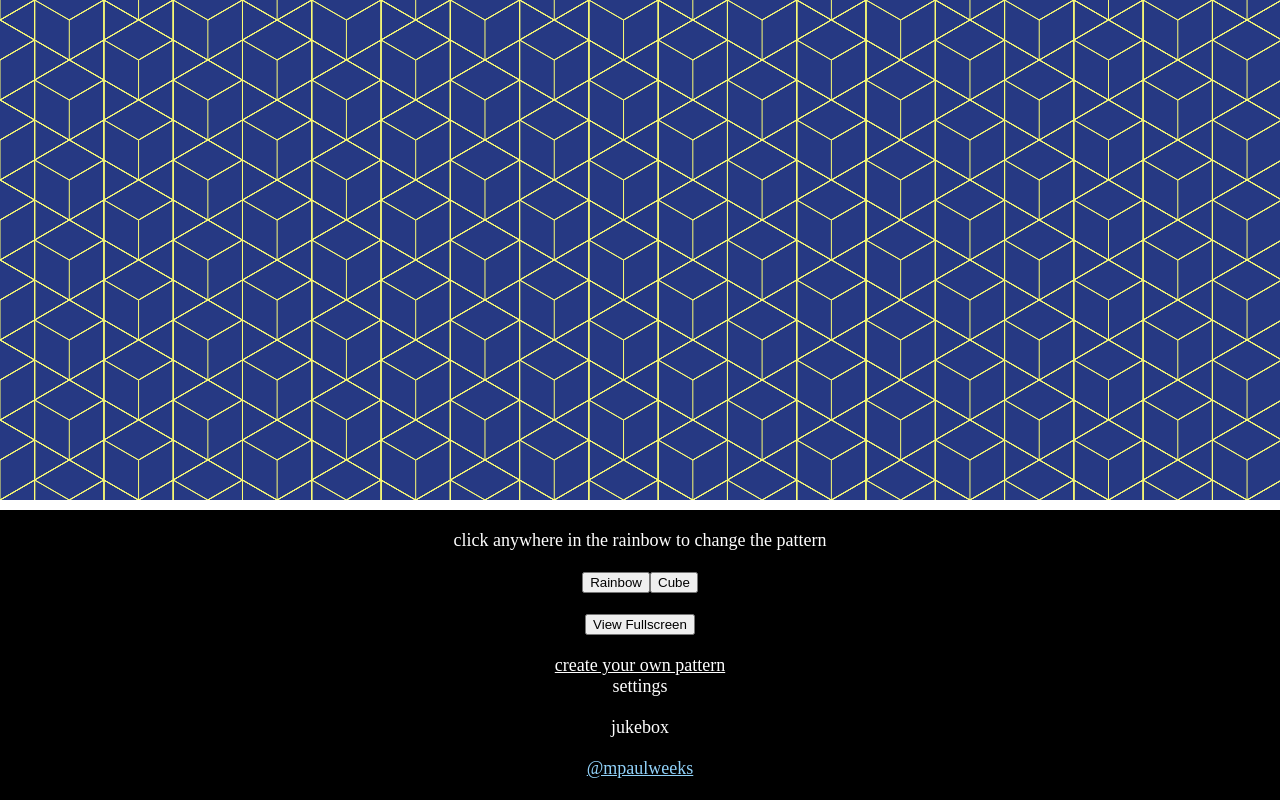
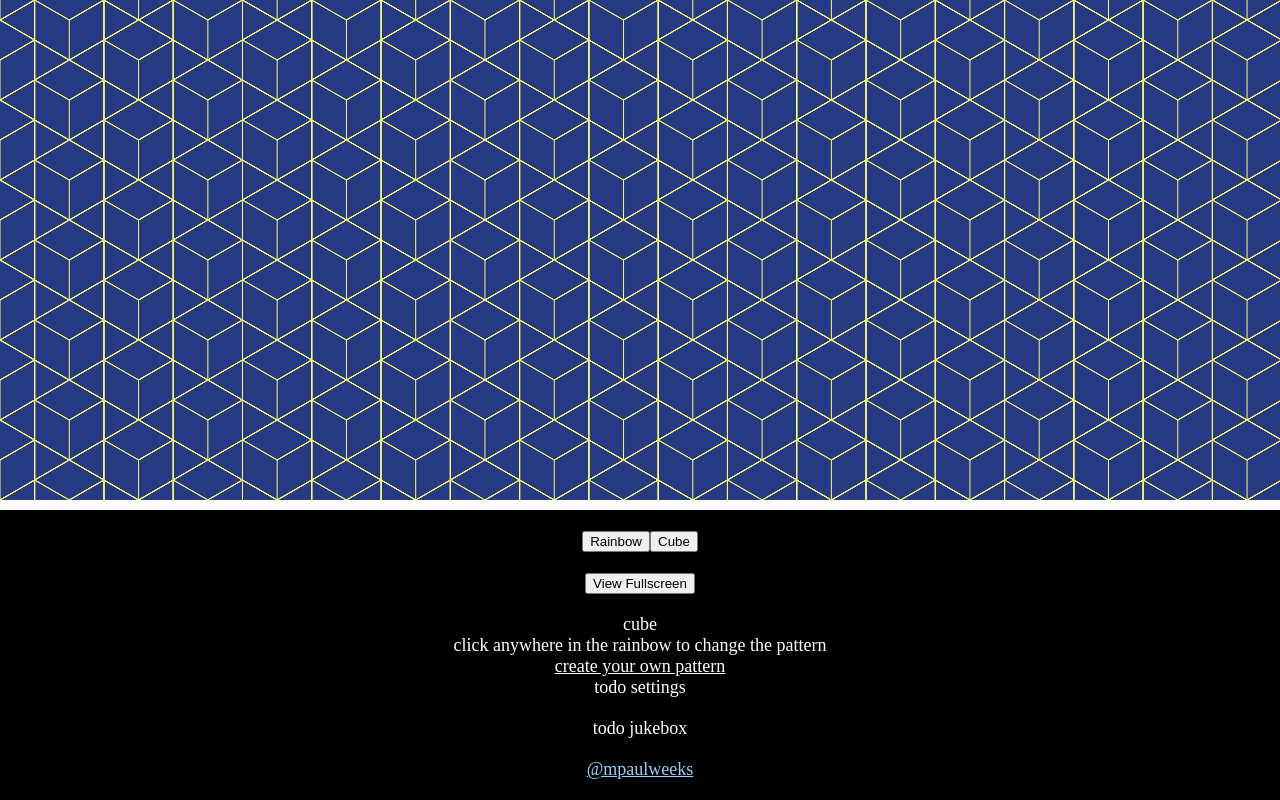
Before and after one commit to mpaulweeks/vibe, a React (Create React App) app in the folder vibe-app/: page / in a window 1280 px wide. Shown: the part 300-1100 px from the top of the page. Built offline with nearby package versions, Linux system fonts and the light colour scheme; the HTML template or start-up script is replaced by a standard one.

Commit message:
experiment with mirroring brain type in footer state

```diff
--- a/vibe-app/src/lib/Brain.js
+++ b/vibe-app/src/lib/Brain.js
@@ -5,6 +5,10 @@ import RainbowVisu from './RainbowVisu';
 import CubeVisu from './CubeVisu';
 
 class Brain {
+  constructor() {
+    // this.visuType = 'rainbow';
+    this.visuType = 'cube';
+  }
   init(canvasElm) {
     this.ch = new CanvasHandler(
       canvasElm,
@@ -15,8 +19,6 @@ class Brain {
       'rainbow': new RainbowVisu(this),
       'cube': new CubeVisu(this),
     };
-    // this.visuType = 'rainbow';
-    this.visuType = 'cube';
 
     Looper.logicLoop(looper => {
       this.loopTick();
--- a/vibe-app/src/view/Footer.js
+++ b/vibe-app/src/view/Footer.js
@@ -56,18 +56,26 @@ const SongTitle = styled.div`
 `;
 
 class Footer extends React.Component {
+  constructor(props){
+    super(props)
+    this.state = {
+      type: props.brain.visuType,
+    }
+  }
   onFullscreen() {
     this.props.brain.ch.goFullScreen();
   }
   setType(type) {
-    this.props.brain.setType(type);
+    const { brain } = this.props;
+    brain.setType(type);
+    this.setState({
+      type: brain.visuType,
+    });
   }
   render() {
+    const { type } = this.state;
     return (
       <FooterContainer>
-        <Row>
-          click anywhere in the rainbow to change the pattern
-        </Row>
         <Row>
           <button onClick={() => this.setType('rainbow')}>
             Rainbow
@@ -82,11 +90,19 @@ class Footer extends React.Component {
           </button>
         </Row>
         <Row>
-          <Subtitle> create your own pattern </Subtitle>
-          settings
+          <div>
+            { type }
+          </div>
+          <div>
+            click anywhere in the rainbow to change the pattern
+          </div>
+          <Subtitle>
+            create your own pattern
+          </Subtitle>
+          todo settings
         </Row>
         <Row>
-          jukebox
+          todo jukebox
         </Row>
         <Row>
           <a href="https://twitter.com/mpaulweeks">@mpaulweeks</a>
```
